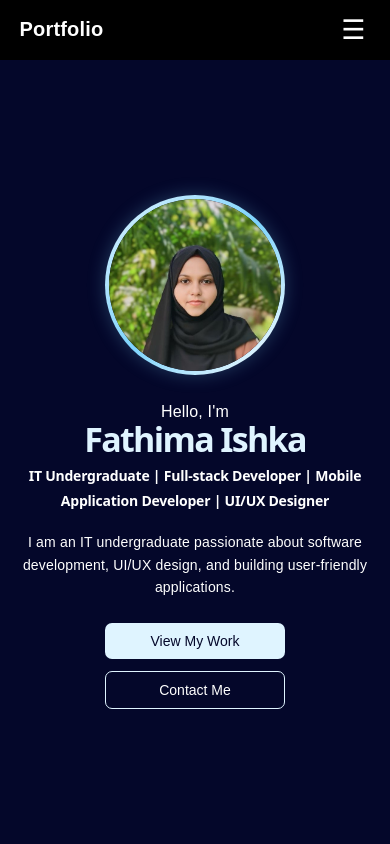
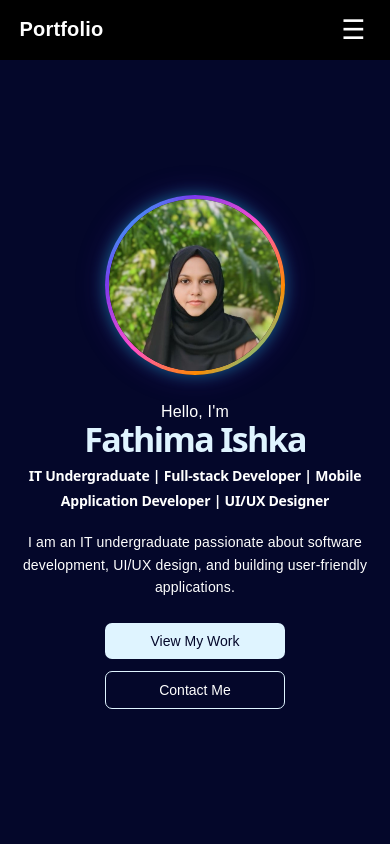
Before and after one commit to ishqafathima/My-Portfolio, a React (Vite) app: page / in a window 390 px wide. Shown: the top 844 px of the page. Built offline with nearby package versions, Linux system fonts and the light colour scheme.

Commit message:
update portfolio

```diff
--- a/src/sections/Home/Home.css
+++ b/src/sections/Home/Home.css
@@ -150,7 +150,7 @@
 
 
 /* =========================
-   PROFILE IMAGE
+   COLORFUL PROFILE IMAGE
 ========================= */
 
 .profile-image {
@@ -161,21 +161,25 @@
 
   border-radius: 50%;
 
-  /* Gradient ring */
-  border: 5px solid transparent;
+  /* Colorful gradient ring */
+  border: 6px solid transparent;
 
   background:
     linear-gradient(#04072a, #04072a) padding-box,
     linear-gradient(
       135deg,
-      #dff4ff,
-      #7dd3fc,
-      #ffffff
+      #00f5ff,
+      #7c3aed,
+      #ff4ecd,
+      #ff8a00,
+      #00f5ff
     ) border-box;
 
-  /* Soft glow */
+  /* Colorful glow */
   box-shadow:
-    0 0 25px rgba(125, 211, 252, 0.25);
+    0 0 20px rgba(0, 245, 255, 0.35),
+    0 0 40px rgba(124, 58, 237, 0.25),
+    0 0 60px rgba(255, 78, 205, 0.18);
 
   transition:
     transform 0.4s ease,
@@ -188,10 +192,12 @@
 ========================= */
 
 .profile-image:hover {
-  transform: scale(1.04);
+  transform: scale(1.05);
 
   box-shadow:
-    0 0 30px rgba(125, 211, 252, 0.4);
+    0 0 25px rgba(0, 245, 255, 0.5),
+    0 0 50px rgba(124, 58, 237, 0.4),
+    0 0 75px rgba(255, 78, 205, 0.3);
 }
 
 
@@ -366,7 +372,8 @@
     border-width: 4px;
 
     box-shadow:
-      0 0 18px rgba(125, 211, 252, 0.25);
+      0 0 15px rgba(0, 245, 255, 0.35),
+      0 0 30px rgba(124, 58, 237, 0.25);
   }
 }
 
```
